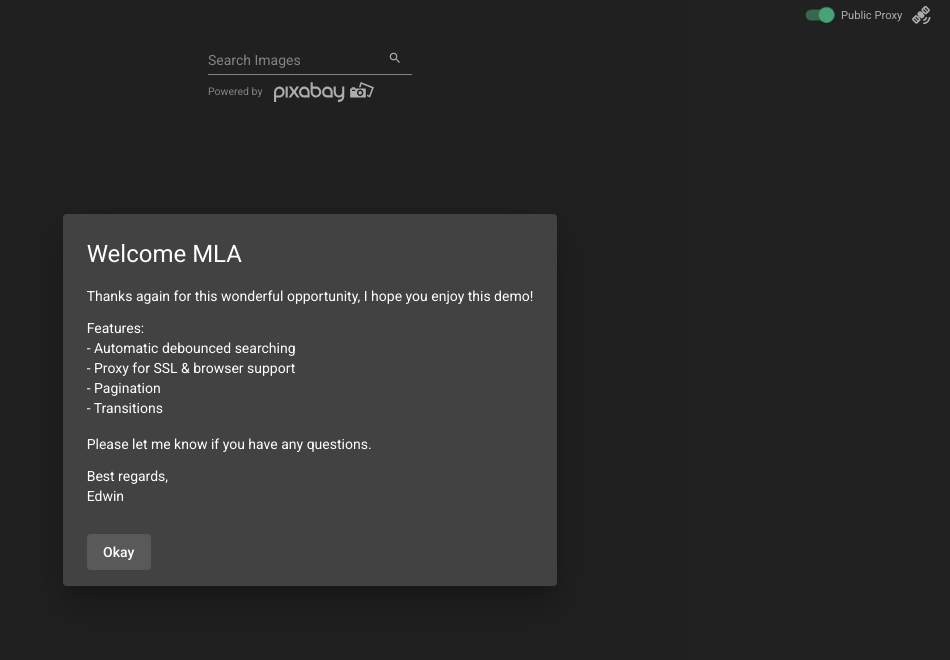
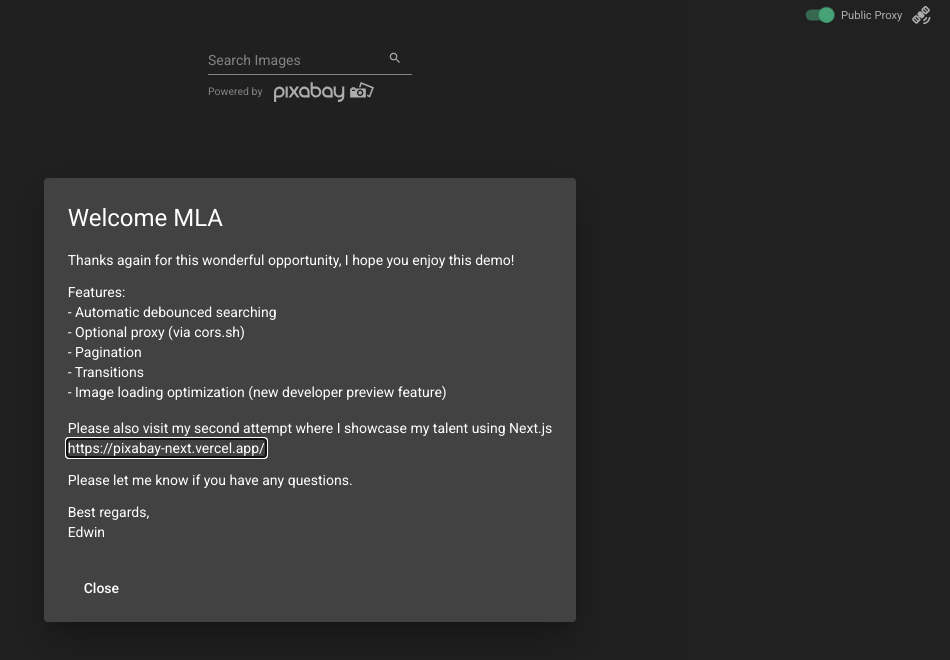
Before and after one commit to EAZeeE/pixabay-search, an Angular app: page /search in a window 1280 px wide. Shown: the top 660 px of the page, without its empty margins (330-1280 px from the left). Built offline with nearby package versions, Linux system fonts and the light colour scheme.

Commit message:
image optimization + updated README.md

```diff
--- a/src/app/app.module.ts
+++ b/src/app/app.module.ts
@@ -25,6 +25,7 @@ import {MatDialogModule} from "@angular/material/dialog";
 import {GreetingDialogComponent} from "./greeting-dialog.component";
 import {MatButtonModule} from "@angular/material/button";
 import {MatListModule} from "@angular/material/list";
+import {NgOptimizedImage} from "@angular/common";
 
 @NgModule({
   declarations: [
@@ -54,7 +55,8 @@ import {MatListModule} from "@angular/material/list";
     MatSnackBarModule,
     MatDialogModule,
     MatButtonModule,
-    MatListModule
+    MatListModule,
+    NgOptimizedImage
   ],
   providers: [
     {
--- a/src/app/greeting-dialog.component.ts
+++ b/src/app/greeting-dialog.component.ts
@@ -13,13 +13,18 @@ import {MatDialogRef} from "@angular/material/dialog";
         <ol role="list">
           <span>Features: </span>
           <li>- Automatic debounced searching</li>
-          <li>- Proxy for SSL & browser support</li>
+          <li>- Optional proxy (via cors.sh)</li>
           <li>- Pagination</li>
           <li>- Transitions</li>
+          <li>- Image loading optimization (new developer preview feature)</li>
         </ol>
 
       </div>
 
+      <p>
+        Please also visit my second attempt where I showcase my talent using Next.js <br>
+        <a href="https://pixabay-next.vercel.app/">https://pixabay-next.vercel.app/</a>
+      </p>
 
       <p>Please let me know if you have any questions.</p>
 
@@ -29,7 +34,7 @@ import {MatDialogRef} from "@angular/material/dialog";
 
 
     <div mat-dialog-actions>
-      <button class="float-end" mat-button mat-dialog-close>Okay</button>
+      <button class="float-end" mat-button mat-dialog-close> Close </button>
     </div>
   `,
   styles: [
--- a/src/app/image-search/image-search.component.html
+++ b/src/app/image-search/image-search.component.html
@@ -29,7 +29,7 @@
 
   <mat-grid-list [cols]="numberOfColumns" gutterSize="5" rowHeight="4:3" [@cardTransition]="searchRes" >
     <mat-grid-tile
-      *ngFor="let hit of searchRes?.hits"
+      *ngFor="let hit of searchRes?.hits; let i = index"
       [colspan]="hit.imageWidth > hit.imageHeight * 2.5 ? 2 : 1"
       [rowspan]="hit.imageHeight > hit.imageWidth || hit.imageHeight * 1.1  > hit.imageWidth? 2 : 1"
     >
@@ -45,7 +45,10 @@
 
         <img
             class="card-image" mat-card-image
-            [src]="hit.webformatURL"
+            [ngSrc]="hit.webformatURL"
+            [width]="hit.imageWidth"
+            [height]="hit.imageHeight"
+            [priority]="i < 20"
             [alt]=""
             (load)="loadedImages.push(hit.id)"
             [@cardLoad]="loadedImages.includes(hit.id) ? 'done' : 'load'"
--- a/src/app/image-search/image-search.component.scss
+++ b/src/app/image-search/image-search.component.scss
@@ -4,6 +4,9 @@
 
 .card-image {
   min-height: 100%;
+  //height: auto;
+  //width: auto;
+  object-fit: cover;
   min-width: calc(100% + 17px);
   //min-width: -webkit-fill-available;
 }
```
Also changed, not shown: 1 other file (tests, documents, lock files or other folders).
